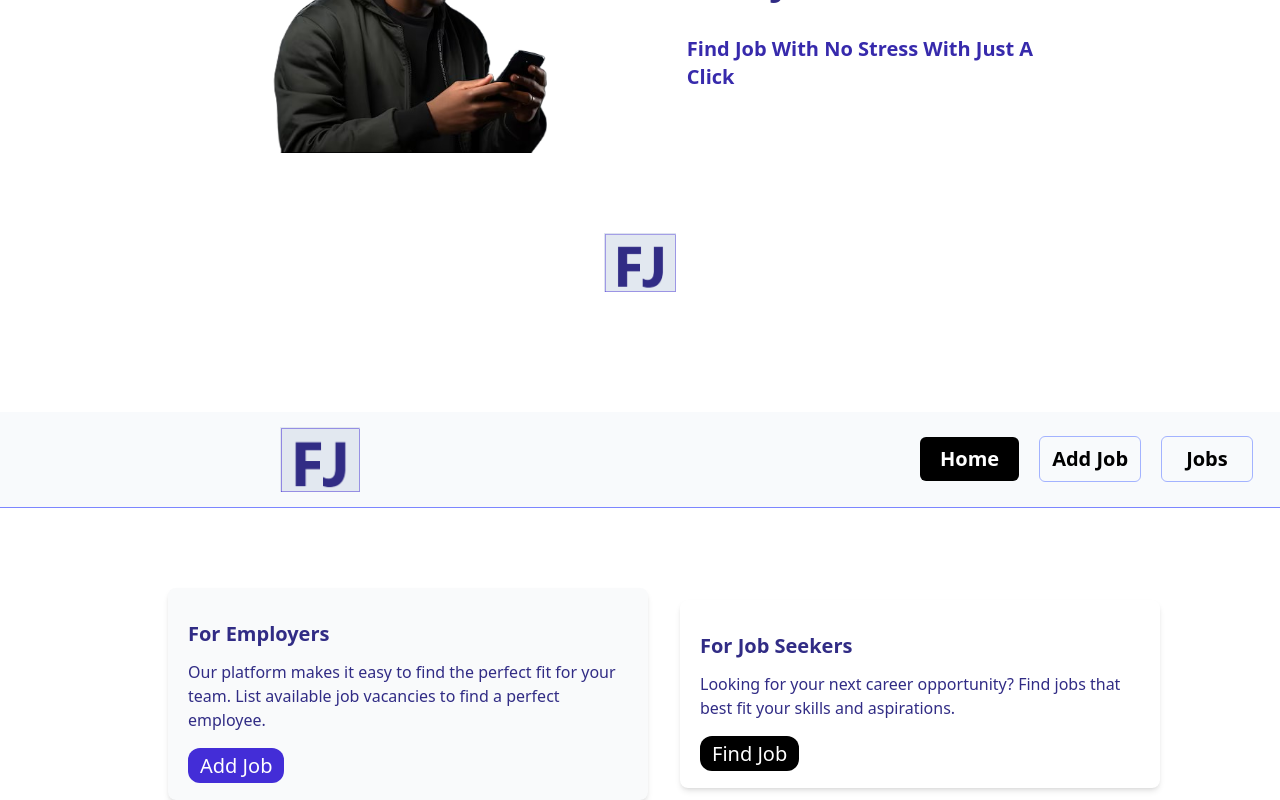
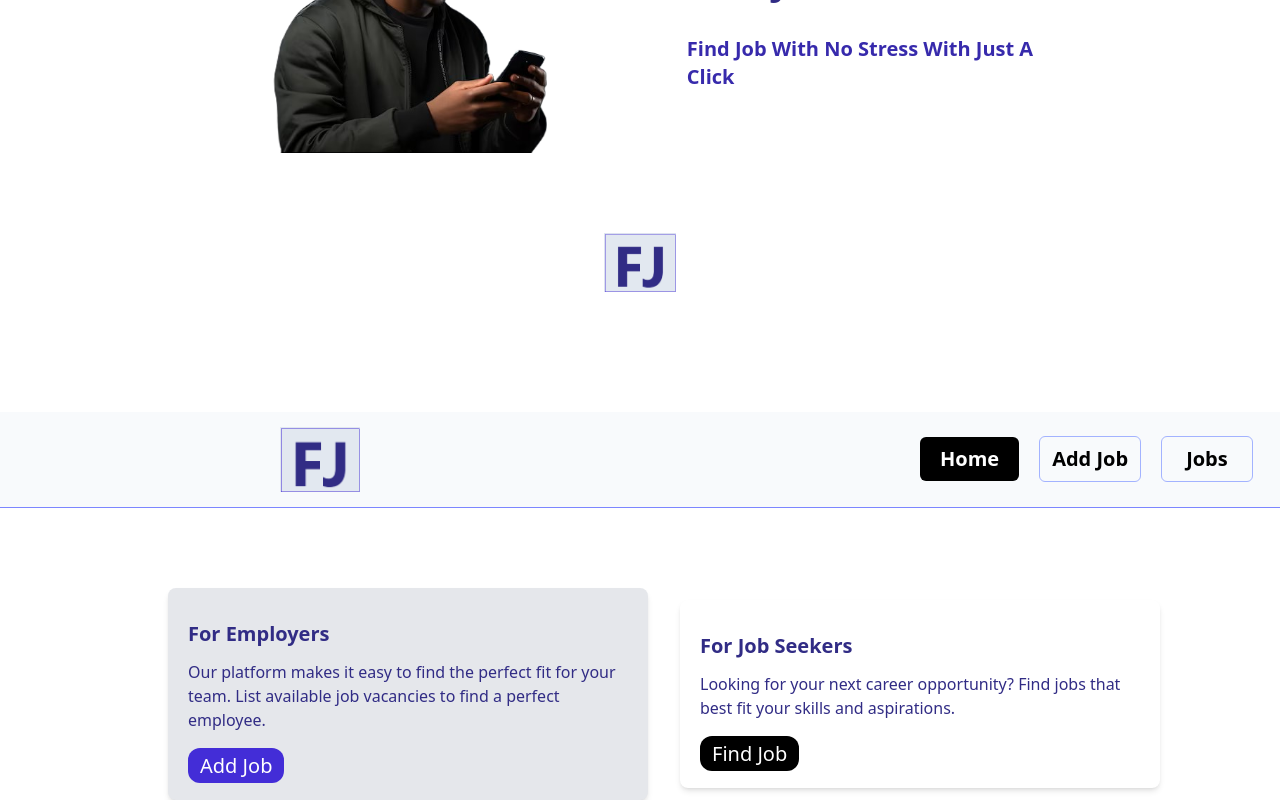
Before and after one commit to AsieduAmos/Jaman-Jobs, a React (Vite) app: page / in a window 1280 px wide. Shown: the part 296-1096 px from the top of the page. Built offline with nearby package versions, Linux system fonts and the light colour scheme.

Commit message:
background of for employment card changed

```diff
--- a/src/components/pages/FindAdd.jsx
+++ b/src/components/pages/FindAdd.jsx
@@ -25,7 +25,7 @@ const FindAdd = () => {
 
           </div>
   <div className='flex items-center justify-center mt-20'>
-    <div className='bg-gray-50 text-indigo-900 w-120 ml-12 p-5 shadow-md rounded-lg'>
+    <div className='bg-gray-200 text-indigo-900 w-120 ml-12 p-5 shadow-md rounded-lg'>
         <h2 className='font-bold text-xl py-3 '>For Employers</h2>
         <p className='font-normal text-md pb-5'>
           Our platform makes it easy to find the perfect fit for your team.
--- a/src/components/pages/NavBar.jsx
+++ b/src/components/pages/NavBar.jsx
@@ -14,7 +14,7 @@ const NavBar = () => {
           <div className="flex justify-around h-24 bg-slate-50 items-center border-b
                              border-indigo-400 ">
             <div className='pointer-events-none select-none'><img className='w-20' src={FJ} alt="" /></div>
-             <button className='bg-white w-30 text-indigo-900 font-bold text-2xl px-5 py-2 text-center rounded-xl
+             <button className='bg-white w-30 text-indigo-900 font-bold text-2xl px-5 py-2 text-center rounded-lg
                               cursor-pointer hover:bg-indigo-900 hover:text-white
                               transition duration-300 ease-in-out'
               onClick={() => setSignin(true)}                 >
```
